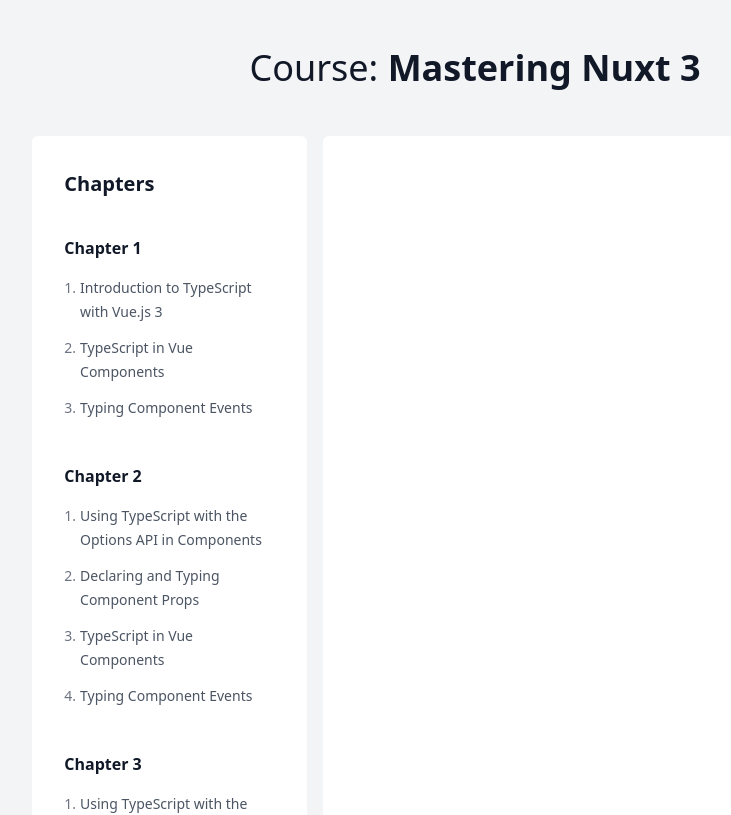
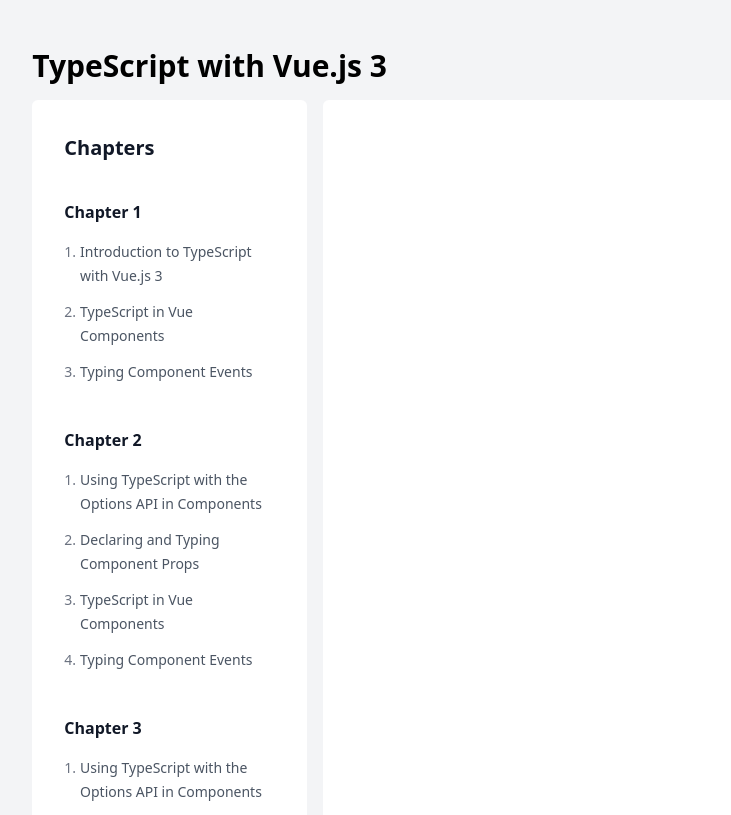
Before and after one commit to mazay33/nuxt-3-course, a Nuxt app: page /course in a window 1280 px wide. Shown: the top 815 px of the page, without its empty margins (165-896 px from the left). Built offline with nearby package versions, Linux system fonts and the light colour scheme; no server answers.

Commit message:
feat: userCard and ErrorBoundary

```diff
--- a/pages/course.vue
+++ b/pages/course.vue
@@ -1,12 +1,14 @@
 <template>
-  <div class="prose mb-12">
-    <h1>
+  <div>
+    <div class="mb-4 flex justify-between items-center w-full">
+      <h1 class="text-3xl">
         <span class="font-medium">
-        Course:
-        <span class="font-bold">Mastering Nuxt 3</span>
+          <span class="font-bold">{{ title }}</span>
         </span>
       </h1>
+      <UserCard />
     </div>
+
     <div class="flex flex-row justify-center flex-grow">
       <div
         class="prose mr-4 p-8 bg-white rounded-md min-w-[20ch] max-w-[30ch] flex flex-col"
@@ -35,11 +37,34 @@
       </div>
 
       <div class="prose p-12 bg-white rounded-md w-[65ch]">
+        <NuxtErrorBoundary>
           <NuxtPage />
+          <template #error="{ error }">
+            <p>
+              Oh no, something went wrong with the lesson!
+              <code>{{ error }}</code>
+            </p>
+            <p>
+              <button
+                class="hover:cursor-pointer bg-gray-500 text-white font-bold py-1 px-3 rounded"
+                @click="resetError(error)"
+              >
+                Reset
+              </button>
+            </p>
+          </template>
+        </NuxtErrorBoundary>
+      </div>
     </div>
   </div>
 </template>
 
 <script setup>
-const { chapters } = useCourse();
+const { chapters, title } = useCourse();
+const resetError = async (error) => {
+  await navigateTo(
+    "/course/chapter/1-chapter-1/lesson/1-introduction-to-typescript-with-vue-js-3"
+  );
+  error.value = null;
+};
 </script>
```
Lines whose indentation alone changed are shown as unchanged.
